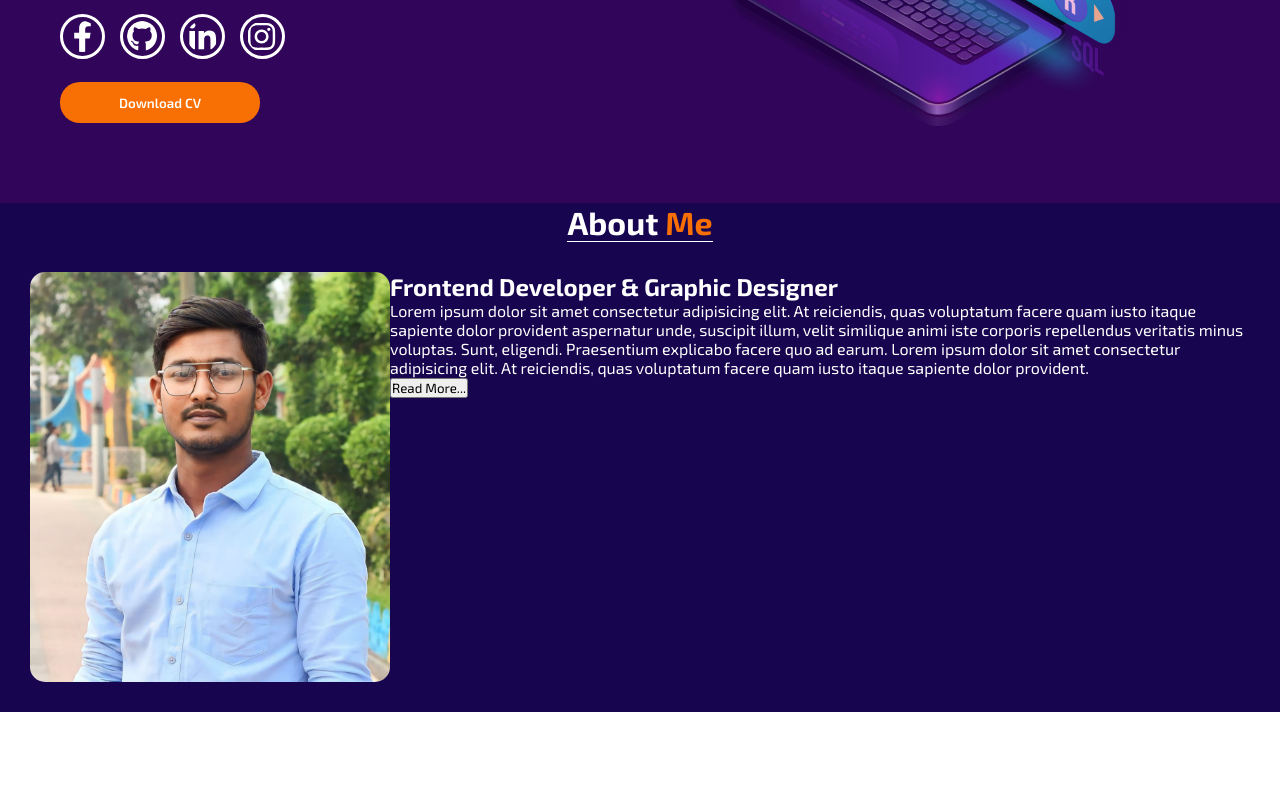
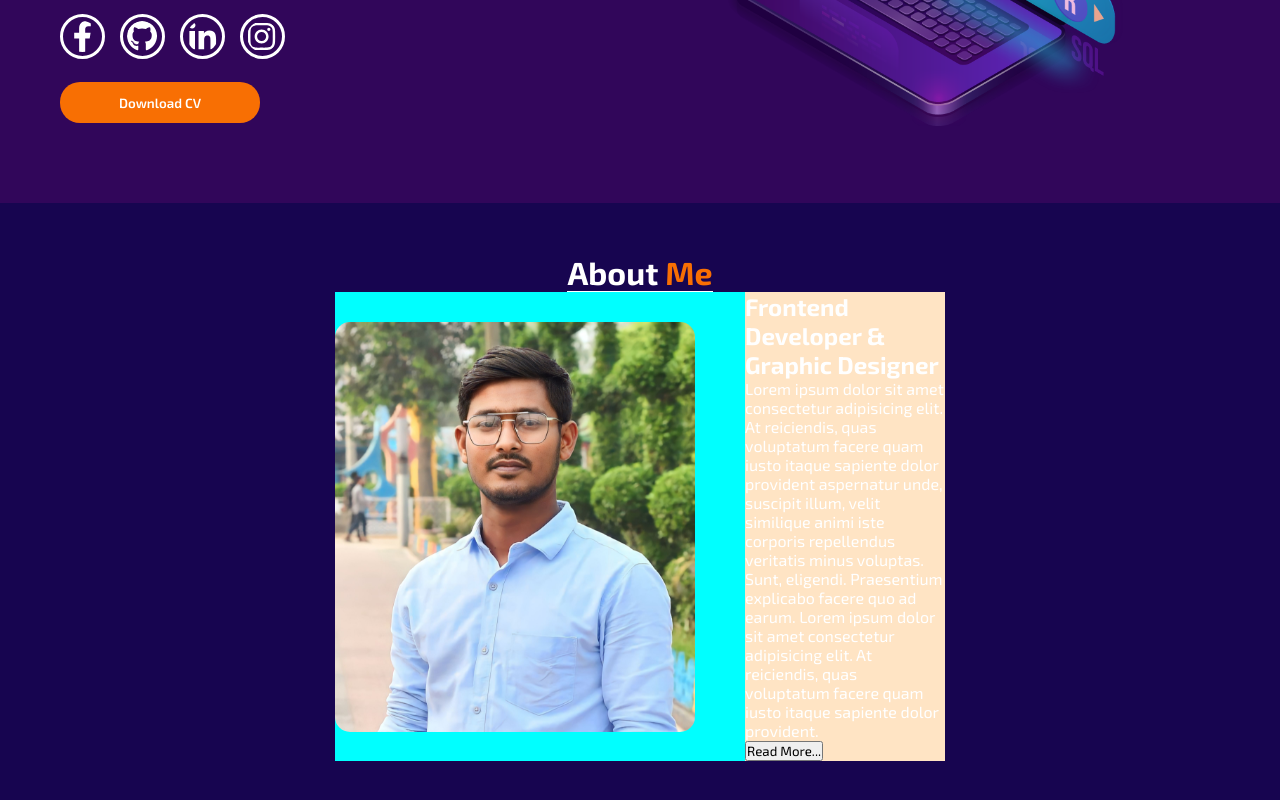
Before and after one commit to dalvansiebra/digital-college-aula-04.11.2023, a React (Vite) app: page / in a window 1280 px wide. Shown: the part 428-1228 px from the top of the page. Before the commit the page ends 1140 px from the top, so only its background shows below. Built offline with nearby package versions, Linux system fonts and the light colour scheme.

Commit message:
estilizando about me

```diff
--- a/src/components/AppAboutMe/AboutMe.css
+++ b/src/components/AppAboutMe/AboutMe.css
@@ -4,9 +4,17 @@
     display: flex;
     flex-direction: column;
     align-items: center;
+    padding: 50px;
 }
 
 .about_me_content {
+    background-color: aqua;
     display: flex;
-    padding: 30px;
+    align-items: center;
+    gap: 50px;
 }
+
+.about_me_text {
+    width: 200px;
+    background-color: bisque;
+}
--- a/src/components/AppAboutMe/AboutMe.jsx
+++ b/src/components/AppAboutMe/AboutMe.jsx
@@ -12,7 +12,7 @@ export default function AboutMe() {
                 <DefaultTitle text="About" oreangetext="Me"/>
                 <div className="about_me_content">
                     <DefaultImg src={PhotoMe} alt="Foto do autor" />
-                    <AboutMeText />
+                    <AboutMeText className="about_me_text" />
                 </div>
             </div>
         </>
--- a/src/components/AppAboutMe/AboutMeText.jsx
+++ b/src/components/AppAboutMe/AboutMeText.jsx
@@ -3,7 +3,7 @@ import DefaultBtn from "../DefaultBtn/DefaultBtn";
 export default function AboutMeText() {
     return (
         <>
-            <div className="">
+            <div className="about_me_text">
                 <h2>Frontend Developer & Graphic Designer</h2>
                 <p>Lorem ipsum dolor sit amet consectetur adipisicing elit. At reiciendis, quas voluptatum facere quam iusto itaque sapiente dolor provident aspernatur unde, suscipit illum, velit similique animi iste corporis repellendus veritatis minus voluptas. Sunt, eligendi. Praesentium explicabo facere quo ad earum.
                 Lorem ipsum dolor sit amet consectetur adipisicing elit. At reiciendis, quas voluptatum facere quam iusto itaque sapiente dolor provident.
```
